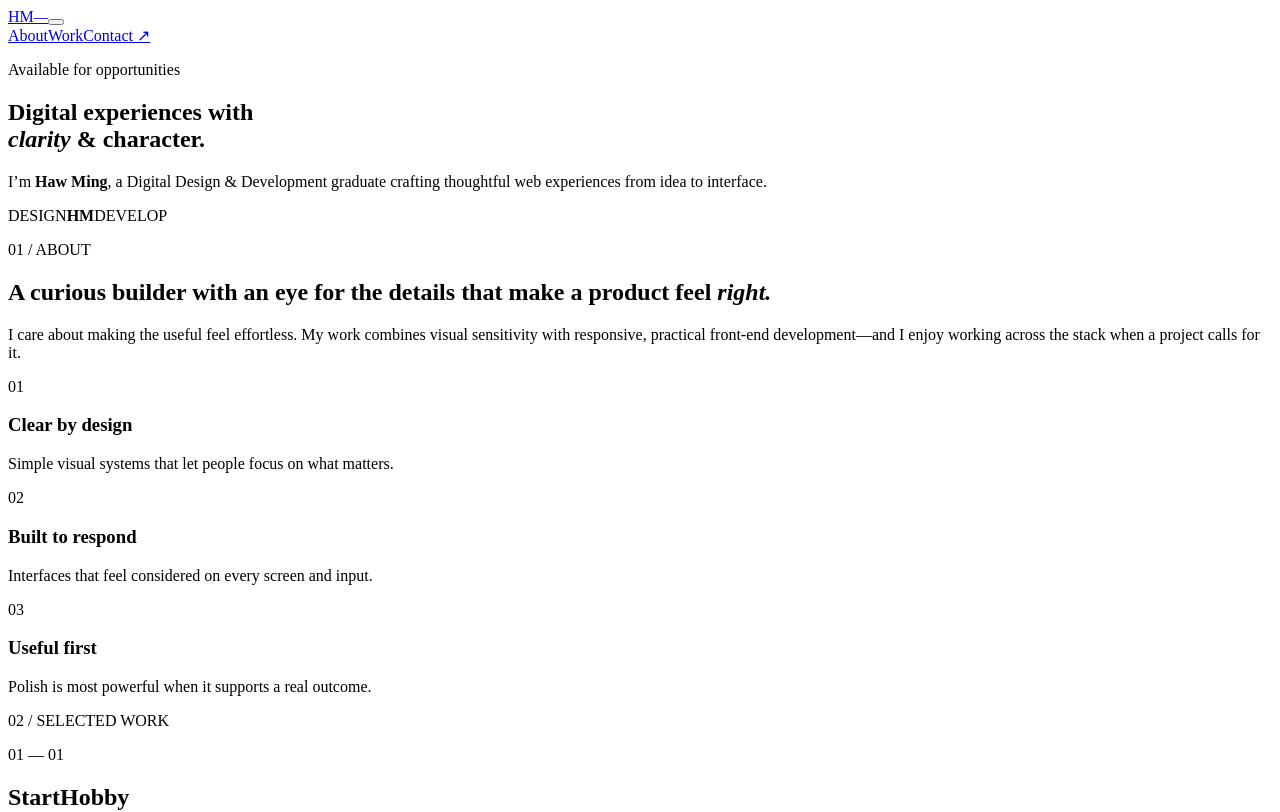
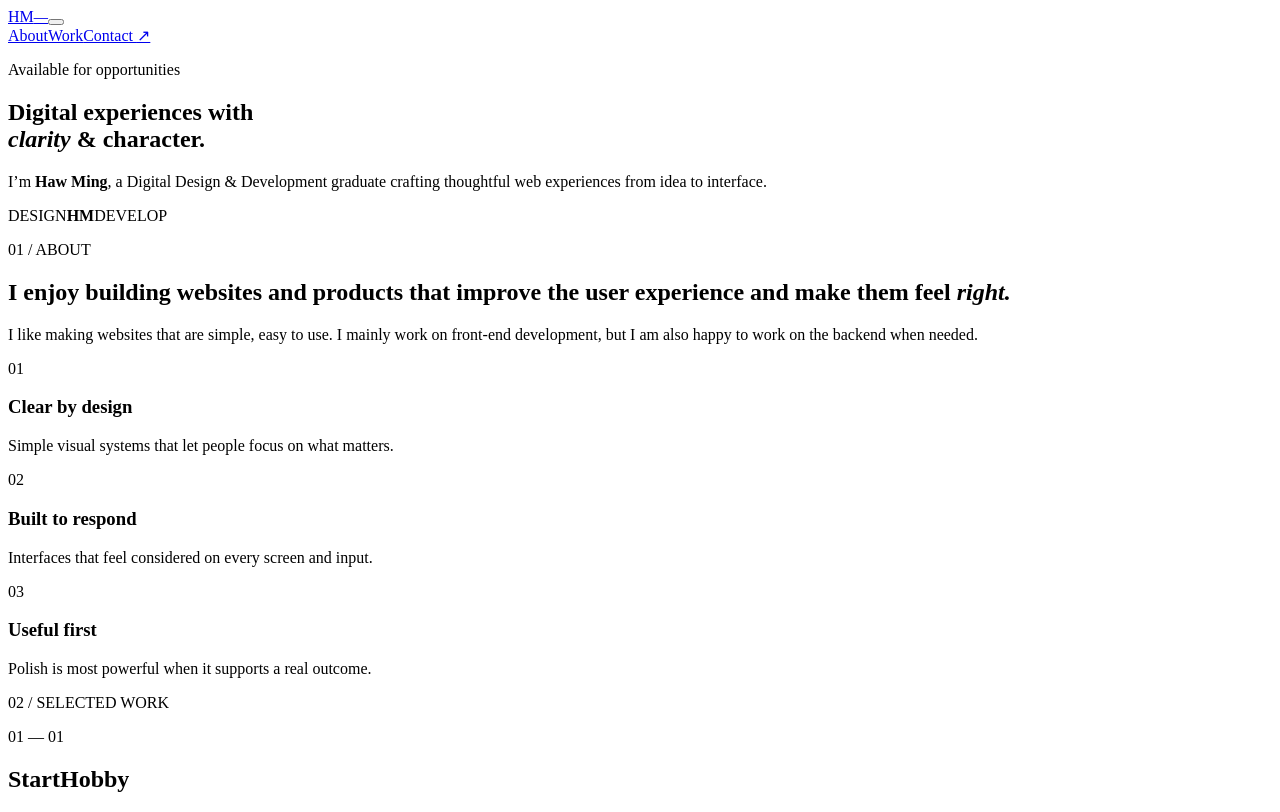
Before and after one commit to hawming0723-cmd/Website, a React (Create React App) app: page / in a window 1280 px wide. Shown: the top 812 px of the page. Built offline with nearby package versions, Linux system fonts and the light colour scheme; the HTML template or start-up script is replaced by a standard one.

Commit message:
small changes

```diff
--- a/src/App.js
+++ b/src/App.js
@@ -130,8 +130,8 @@ function App() {
         <section className="intro-section section-pad" id="about" data-reveal>
           <p className="section-index">01 / ABOUT</p>
           <div className="intro-copy">
-            <h2>A curious builder with an eye for the details that make a product feel <em>right.</em></h2>
-            <p>I care about making the useful feel effortless. My work combines visual sensitivity with responsive, practical front-end development—and I enjoy working across the stack when a project calls for it.</p>
+            <h2>I enjoy building websites and products that improve the user experience and make them feel <em>right.</em></h2>
+            <p>I like making websites that are simple, easy to use. I mainly work on front-end development, but I am also happy to work on the backend when needed.</p>
           </div>
           <div className="principles">
             <article><span>01</span><h3>Clear by design</h3><p>Simple visual systems that let people focus on what matters.</p></article>
```
